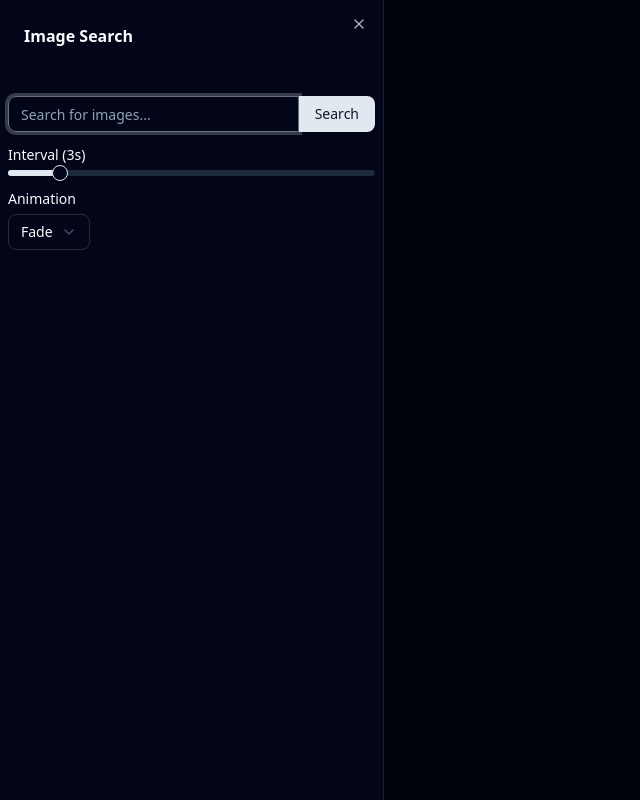
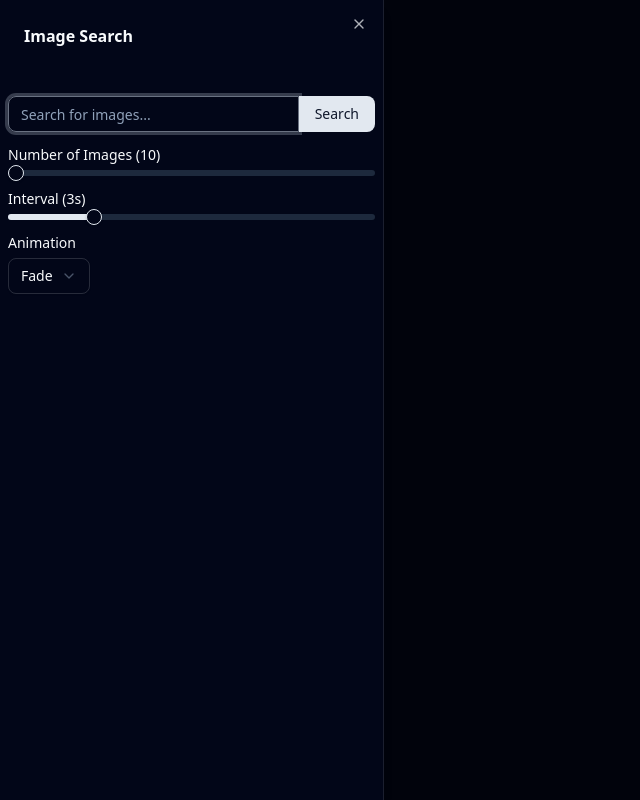
Before and after one commit to taki036731/image-search, a React (Vite) app in the folder frontend/: page / in a window 1280 px wide. Both pictures are taken after a click on the button 38 px from the left and 38 px from the top of the page. Shown: the whole page, without its empty margins (0-640 px from the left). Built offline with nearby package versions, Linux system fonts and the light colour scheme.

Commit message:
スライドショー機能の改善とサイドメニューの更新
- サイドメニューに画像数の設定機能を追加
- 画像検索APIに画像数のパラメータを追加
- スライドショーコンポーネントに画像数のプロパティを渡すように変更

```diff
--- a/frontend/src/App.tsx
+++ b/frontend/src/App.tsx
@@ -9,6 +9,7 @@ function App() {
   const [isLoading, setIsLoading] = useState(false);
   const [interval, setInterval] = useCookieState("slideshowInterval", 3000);
   const [animation, setAnimation] = useCookieState("slideshowAnimation", "fade-in");
+  const [numImages, setNumImages] = useCookieState("slideshowNumImages", 10);
 
   const [images, setImages] = useState<string[]>([]);
   const [currentIndex, setCurrentIndex] = useState(0);
@@ -29,7 +30,7 @@ function App() {
 
     setIsLoading(true);
     try {
-      const fetchedImages = await searchImages(query, controller.signal);
+      const fetchedImages = await searchImages(query, controller.signal, numImages);
       setImages(fetchedImages);
       setCurrentIndex(0);
     } catch (error) {
@@ -70,6 +71,8 @@ function App() {
         onIntervalChange={setInterval}
         animation={animation}
         onAnimationChange={setAnimation}
+        numImages={numImages}
+        onNumImagesChange={setNumImages}
       />
       <Slideshow
         images={images}
--- a/frontend/src/components/SideMenu.tsx
+++ b/frontend/src/components/SideMenu.tsx
@@ -27,6 +27,8 @@ interface SideMenuProps {
   onIntervalChange: (value: number) => void;
   animation: string;
   onAnimationChange: (value: string) => void;
+  numImages: number;
+  onNumImagesChange: (value: number) => void;
 }
 
 export function SideMenu(props: SideMenuProps) {
@@ -44,13 +46,29 @@ export function SideMenu(props: SideMenuProps) {
             <SheetTitle>Image Search</SheetTitle>
           </SheetHeader>
            <div className="grid gap-4 py-4">
-            <SearchForm {...props} />
+            <SearchForm
+              query={props.query}
+              onQueryChange={props.onQueryChange}
+              onSearch={props.onSearch}
+              isLoading={props.isLoading}
+            />
             <div className="grid gap-4">
+              <div className="grid gap-2">
+                <Label htmlFor="numImages">Number of Images ({props.numImages})</Label>
+                <Slider
+                  id="numImages"
+                  min={10}
+                  max={100}
+                  step={10}
+                  value={[props.numImages]}
+                  onValueChange={(value) => props.onNumImagesChange(value[0])}
+                />
+              </div>
               <div className="grid gap-2">
                 <Label htmlFor="interval">Interval ({props.interval / 1000}s)</Label>
                 <Slider
                   id="interval"
-                  min={2000}
+                  min={1000}
                   max={10000}
                   step={500}
                   value={[props.interval]}
--- a/frontend/src/lib/api.ts
+++ b/frontend/src/lib/api.ts
@@ -1,8 +1,9 @@
 export async function searchImages(
   query: string,
-  signal: AbortSignal
+  signal: AbortSignal,
+  num: number
 ): Promise<string[]> {
-  const response = await fetch(`/api/search?query=${encodeURIComponent(query)}`, {
+  const response = await fetch(`/api/search?query=${encodeURIComponent(query)}&num=${num}`, {
     signal,
   });
 
```
